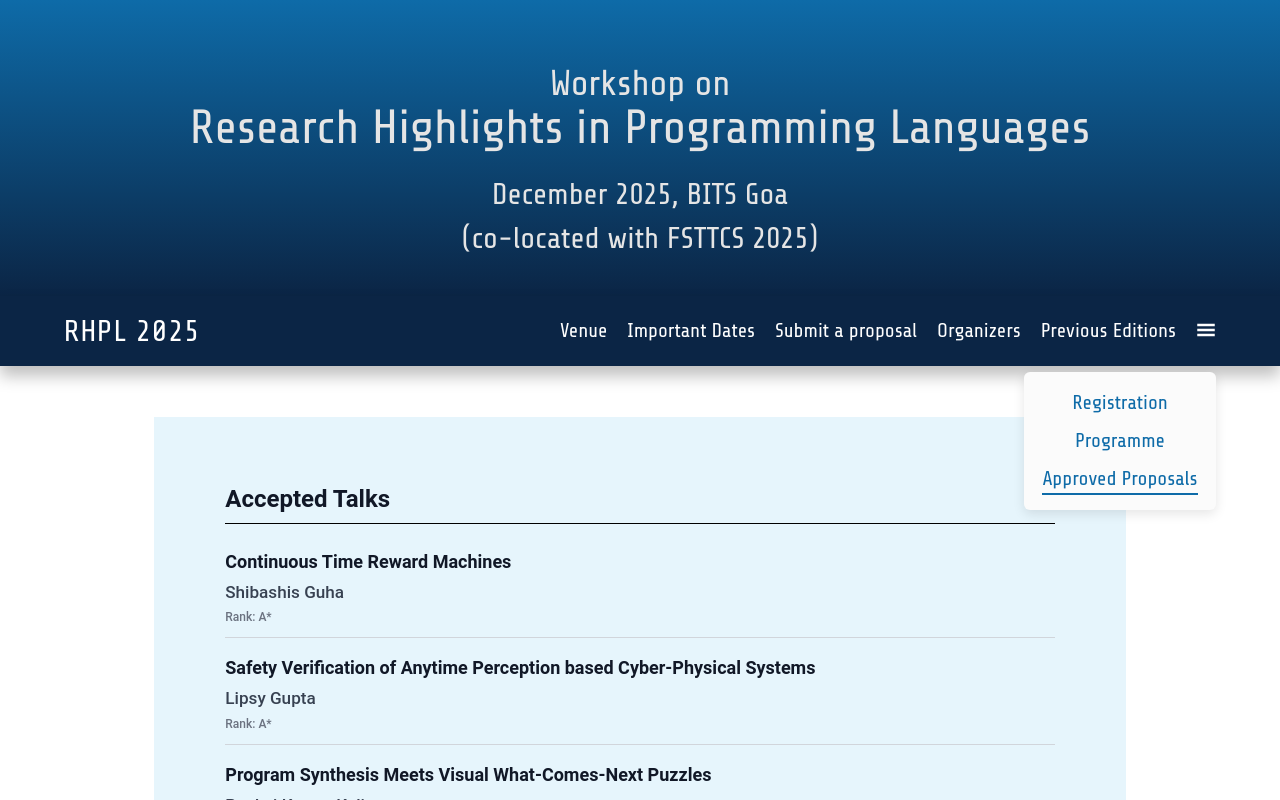
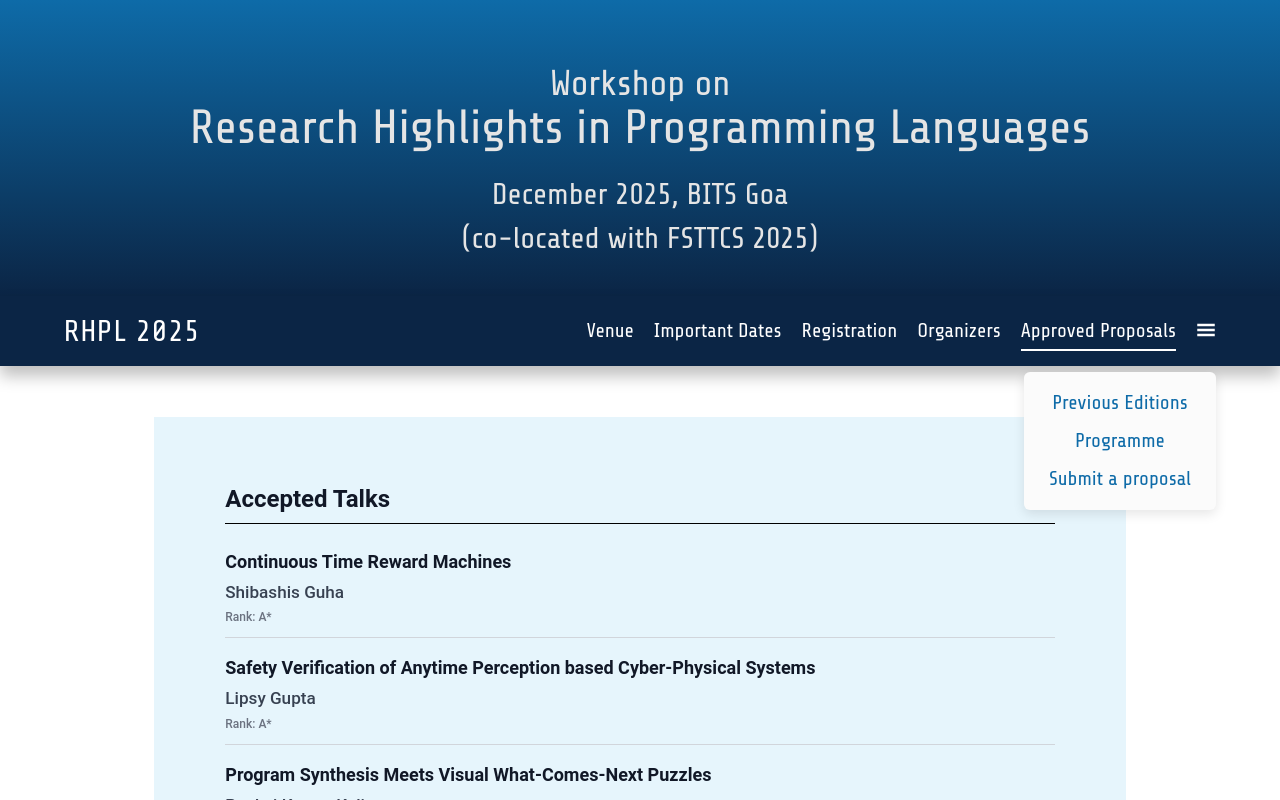
Before and after one commit to RajivDalal/RHPL, a React (Vite) app in the folder rhpl-web/: page /approved_proposals in a window 1280 px wide. Both pictures are taken after a click on the button 1206 px from the left and 330 px from the top of the page. Shown: the top 800 px of the page. Built offline with nearby package versions, Linux system fonts and the light colour scheme; a web font is replaced by a local one.

Commit message:
Removed stuff from navbar and into the burger

```diff
--- a/rhpl-web/src/components/navbar.jsx
+++ b/rhpl-web/src/components/navbar.jsx
@@ -25,16 +25,17 @@
           <div className='hidden lg:flex space-x-5'>
             <NavLink onClick={handleLinkClick} to="/venue">Venue</NavLink>
             <NavLink onClick={handleLinkClick} to="/important_dates">Important Dates</NavLink>
-            <NavLink onClick={handleLinkClick} to="/submit_proposal">Submit a proposal</NavLink>
+            <NavLink onClick={handleLinkClick} to="/registration">Registration</NavLink>
             <NavLink onClick={handleLinkClick} to="/organizers">Organizers</NavLink>
-            <NavLink onClick={handleLinkClick} to="/previous_editions">Previous Editions</NavLink>
+
+            <NavLink onClick={handleLinkClick} to="/approved_proposals">Approved Proposals</NavLink>
           </div>
           <div className='relative inline-block'>
             <button onClick={handleBGClick} className={`border-none flex justify-center pb-[0.15rem]`}><GiHamburgerMenu/></button>
             <ul className={`hidden lg:block navlist transition ease-in-out duration-200 space-y-2 rounded-md ${isBGClicked?"opacity-100 translate-y-1":"opacity-0 pointer-events-none"}`}>
-              <li><NavLink onClick={handleLinkClick} to="/registration">Registration</NavLink></li>
+              <li><NavLink onClick={handleLinkClick} to="/previous_editions">Previous Editions</NavLink></li>
               <li><NavLink onClick={handleLinkClick} to="/programme">Programme</NavLink></li>
-              <li><NavLink onClick={handleLinkClick} to="/approved_proposals">Approved Proposals</NavLink></li>
+              <li><NavLink onClick={handleLinkClick} to="/submit_proposal">Submit a proposal</NavLink></li>
             </ul>
             <ul className={`block lg:hidden w-[100vw] navlist transition ease-in-out duration-200 space-y-2 rounded-md ${isBGClicked?"opacity-100 translate-y-1":"opacity-0 pointer-events-none"}`}>
               <li><NavLink onClick={handleLinkClick} to="/venue">Venue</NavLink></li>
--- a/rhpl-web/src/data/proposal_data.js
+++ b/rhpl-web/src/data/proposal_data.js
@@ -284,7 +284,7 @@
     "Email Address": "sumitl@cse.iitk.ac.in",
     "Select an appropriate category for your proposal": "Talk",
     "Title of your proposal": "Almost correct invariants: synthesizing inductive invariants by fuzzing proofs",
-    "Name of the presenter": "SUMIT LAHIRI",
+    "Name of the presenter": "Sumit Lahiri",
     "Affiliation": "Indian Institute Of Technology Kanpur",
     "Current role/position": "PhD student",
     "Your collaborators on the proposal. Mention their names and affiliation, one name + affiliation per line": "Dr. Subhajit Roy, Indian Institute Of Technology Kanpur",
```
